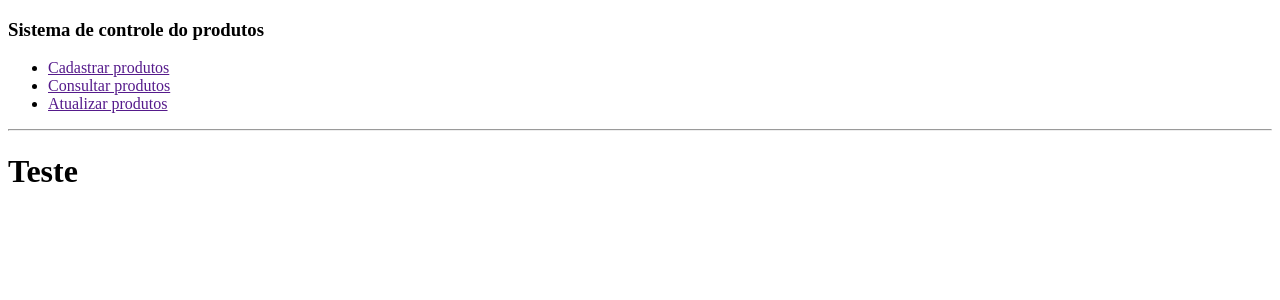
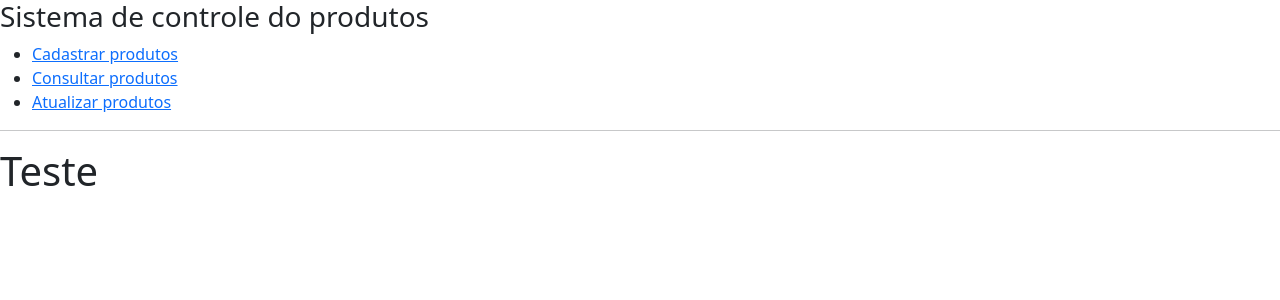
Before and after one commit to samuelmsilva2v/webProdutos, an Angular app: page / in a window 1280 px wide. Shown: the top 300 px of the page. Built offline with nearby package versions, Linux system fonts and the light colour scheme.

Commit message:
bootstrap

```diff
--- a/angular.json
+++ b/angular.json
@@ -27,9 +27,12 @@
               }
             ],
             "styles": [
-              "src/styles.css"
+              "src/styles.css",
+              "node_modules/bootstrap/dist/css/bootstrap.min.css"
             ],
-            "scripts": []
+            "scripts": [
+              "node_modules/bootstrap/dist/js/bootstrap.bundle.min.js"
+            ]
           },
           "configurations": {
             "production": {
--- a/package.json
+++ b/package.json
@@ -18,6 +18,7 @@
     "@angular/platform-browser": "^18.2.0",
     "@angular/platform-browser-dynamic": "^18.2.0",
     "@angular/router": "^18.2.0",
+    "bootstrap": "^5.3.3",
     "rxjs": "~7.8.0",
     "tslib": "^2.3.0",
     "zone.js": "~0.14.10"
--- a/src/app/app.component.html
+++ b/src/app/app.component.html
@@ -1,3 +1,5 @@
 <app-navbar/>
 
+<router-outlet/>
+
 <h1>Teste</h1>
--- a/src/app/components/layout/navbar/navbar.component.html
+++ b/src/app/components/layout/navbar/navbar.component.html
@@ -1,9 +1,9 @@
 <h3>Sistema de controle do produtos</h3>
 
 <ul>
-    <li><a href="">Cadastrar produtos</a></li>
-    <li><a href="">Consultar produtos</a></li>
-    <li><a href="">Atualizar produtos</a></li>
+    <li><a routerLink="/pages/cadastro-produtos">Cadastrar produtos</a></li>
+    <li><a routerLink="/pages/consulta-produtos">Consultar produtos</a></li>
+    <li><a routerLink="/pages/edicao-produtos">Atualizar produtos</a></li>
 </ul>
 
 <hr/>
--- a/src/app/components/layout/navbar/navbar.component.ts
+++ b/src/app/components/layout/navbar/navbar.component.ts
@@ -1,9 +1,10 @@
 import { Component } from '@angular/core';
+import { RouterLink } from '@angular/router';
 
 @Component({
   selector: 'app-navbar',
   standalone: true,
-  imports: [],
+  imports: [RouterLink],
   templateUrl: './navbar.component.html',
   styleUrl: './navbar.component.css'
 })
```
Also changed, not shown: 1 other file (tests, documents, lock files or other folders).
